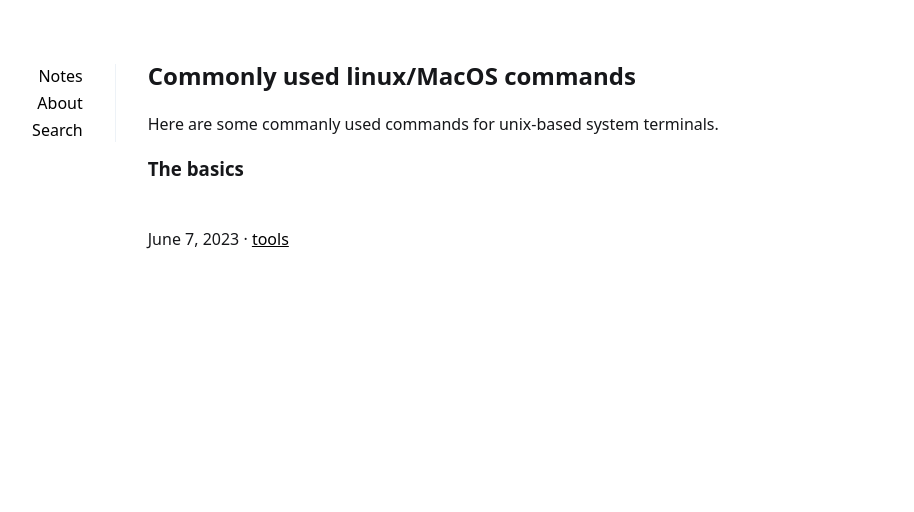
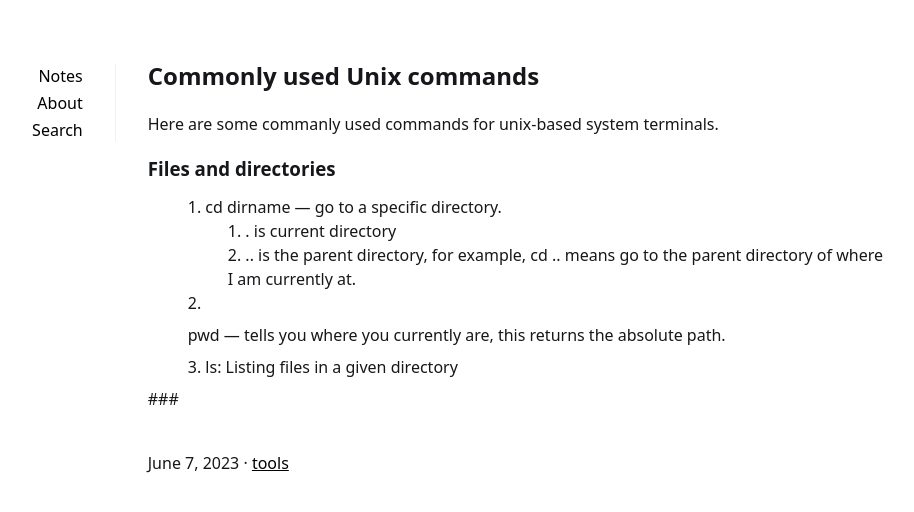
Before and after one commit to acneyouth1996/notes, a Jekyll site: the page built from _posts/2023-06-07-common-commands.md, in a window 1280 px wide. Shown: the top 512 px of the page, without its empty margins (205-1119 px from the left). Built offline with Jekyll 4.4.1, drawn with Linux system fonts in a browser that asks for light colours.

Commit message:
new post

```diff
--- a/_posts/2023-06-07-common-commands.md
+++ b/_posts/2023-06-07-common-commands.md
@@ -1,6 +1,6 @@
 ---
 layout: post
-title: Commonly used linux/MacOS commands
+title: Commonly used Unix commands
 date: 07-06-2023 14:35:26 :z
 tags: [tools]
 description:
@@ -14,4 +14,15 @@ render_with_liquid: true
 Here are some commanly used commands for unix-based system terminals.
 
 
-### The basics
+### Files and directories
+
+1. cd dirname --- go to a specific directory.
+    1. . is current directory
+    2. .. is the parent directory, for example, cd .. means go to the parent directory of where I am currently at.
+
+2. pwd --- tells you where you currently are, this returns the absolute path.
+
+2. ls: Listing files in a given directory
+
+
+###
```
Also changed, not shown: _posts/2023-06-07-simpson-paradox.md (deleted, +0 -15 lines), _posts/2023-10-17-causal.md (added, +28 -0 lines).
